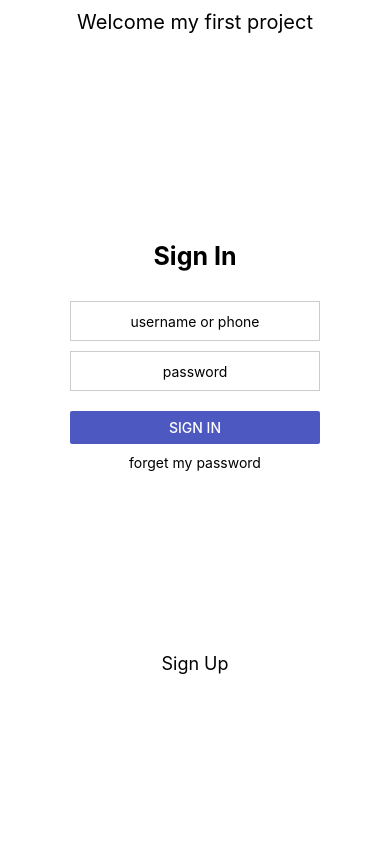
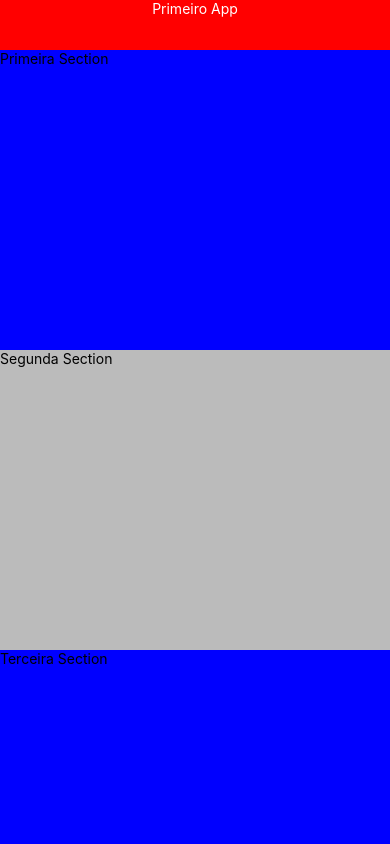
Before and after one commit to wagnercandido/ReactNativeAprendizado, a React Native app: screen / in a window 390 px wide. Shown: the top 844 px of the page. Built offline with nearby package versions, Linux system fonts and the light colour scheme.

Commit message:
Scroll View

```diff
--- a/App.js
+++ b/App.js
@@ -1,104 +1,49 @@
 import React, { Component } from 'react';
-import { Platform, StyleSheet, Text, View, TextInput, Button } from 'react-native';
+import { Platform, StyleSheet, Text, View, ScrollView } from 'react-native';
 
 export default class App extends Component {
-
-  constructor(props) {
-    super(props);
-    this.state = { username: '', pass: '', error: '', success: '' };
-
-    this.sign = this.sign.bind(this);
-
-  }
-
-  sign() {
-    let state = this.state;
-    let usuario = 'wagnercandido';
-    let userPhone = '8388482251'
-    let senha = '1234';
-
-    if ((state.username == usuario || state.username == userPhone) && state.pass == senha) {
-      state.error = '';
-      state.success = 'Login Success';
-    } else {
-      state.success = '';
-      state.error = 'username or password invalid';
-    }
-
-    this.setState(state);
-
-  }
 
   render() {
     return (
       <View style={styles.container}>
-        <Text style={styles.welcome}>Welcome my first project</Text>
-        <View style={styles.loginInputs}>
-          <Text style={styles.title}>Sign In</Text>
-          <TextInput style={styles.login} placeholder="username or phone" onChangeText={(username) => this.setState({ username })} />
-          <TextInput style={styles.login} placeholder="password" onChangeText={(pass) => this.setState({ pass })} />
-          <Text style={styles.error}>{this.state.error}</Text>
-          <Button title="sign in" onPress={this.sign} color="#4d58c1"/>
-          <Text style={{ textAlign: "center", marginTop: 10 }}>forget my password</Text>
+        {/* <Text style={styles.welcome}>Welcome my first project</Text> */}
+        <View style={styles.header}>
+          <Text style={styles.title}>Primeiro App</Text>
         </View>
-        <Text style={styles.success}>{this.state.success}</Text>
-        <Text style={styles.signup}>Sign Up</Text>
+        <ScrollView>
+          <View style={styles.section1}>
+            <Text style={styles.texto}>Primeira Section</Text>
+          </View>
+          <View style={styles.section2}>
+            <Text style={styles.texto}>Segunda Section</Text>
+          </View>
+          <View style={styles.section1}>
+            <Text style={styles.texto}>Terceira Section</Text>
+          </View>
+          <View style={styles.section2}>
+            <Text style={styles.texto}>Quarta Section</Text>
+          </View>
+        </ScrollView>
       </View>
     );
   }
 }
 
 const styles = StyleSheet.create({
-  container: {
-    flex: 1,
-    justifyContent: 'center',
-    alignItems: 'center',
-    backgroundColor: '#FFF',
+  title: {
+    textAlign: 'center',
+    color: '#FFF'
   },
-  welcome: {
-    flex: 1,
-    fontSize: 20,
-    textAlign: 'center',
-    margin: 10,
+  section1: {
+    backgroundColor: '#0000ff',
+    height: 300,
   },
-  button: {
-    margin: 5,
-    borderRadius: 30,
-    backgroundColor: 'black'
+  section2: {
+    backgroundColor: '#BBB',
+    height: 300,
   },
-  loginInputs: {
-    flex: 2
-  },
-  title: {
-    fontSize: 25,
-    textAlign: 'center',
-    margin: 30,
-    fontWeight: 'bold'
-  },
-  login: {
-    height: 40,
-    width: 250,
-    borderWidth: 1,
-    borderColor: '#CCC',
-    padding: 10,
-    textAlign: 'center',
-    // fontWeight: 'bold',
-    marginBottom: 10,
-  },
-  signup: {
-    flex: 1,
-    fontSize:18,
-    // fontWeight: 'bold'
-  },
-  error: {
-    textAlign: 'center',
-    marginBottom: 10,
-    color: 'red'
-  },
-  success: {
-    textAlign: 'center',
-    margin: 30,
-    color: 'green',
-    fontWeight: 'bold'
+  header: {
+    backgroundColor: 'red',
+    height: 50,
   }
 });
```
